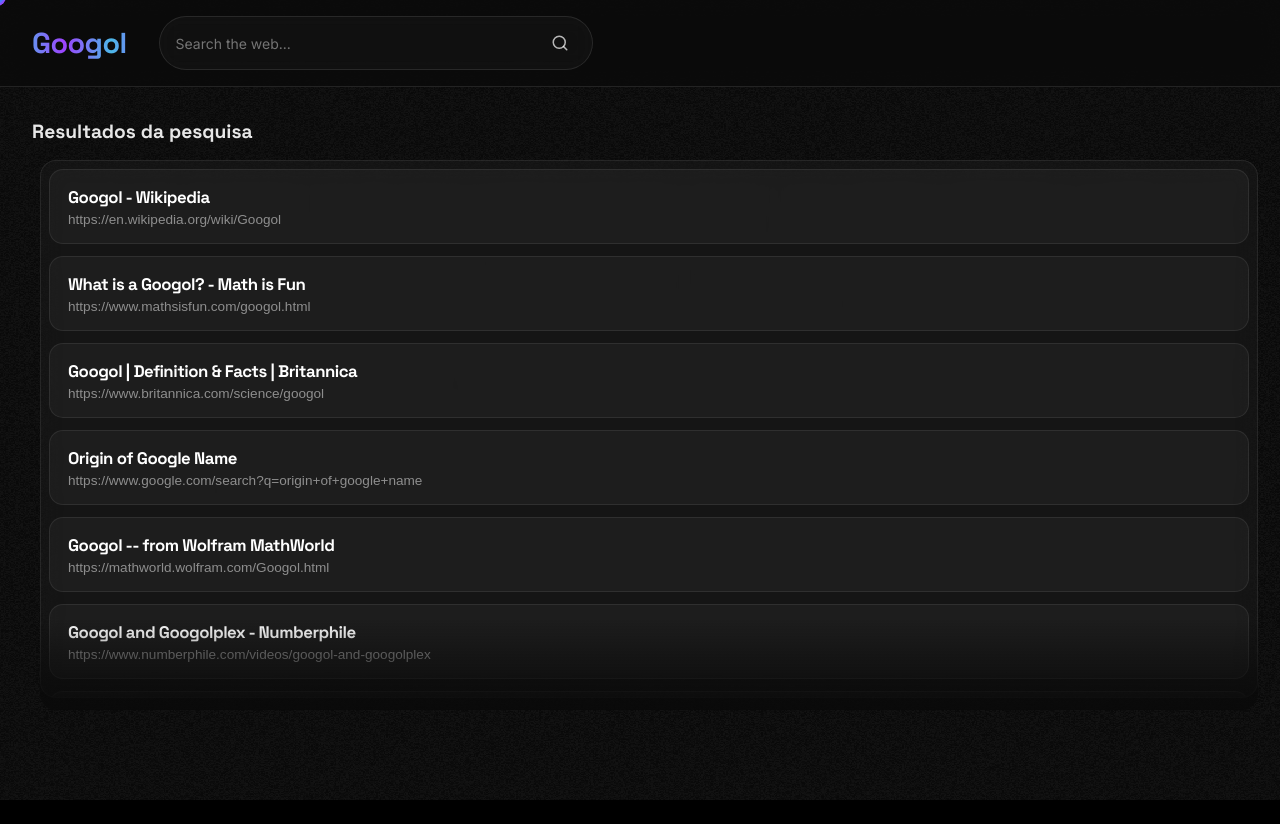
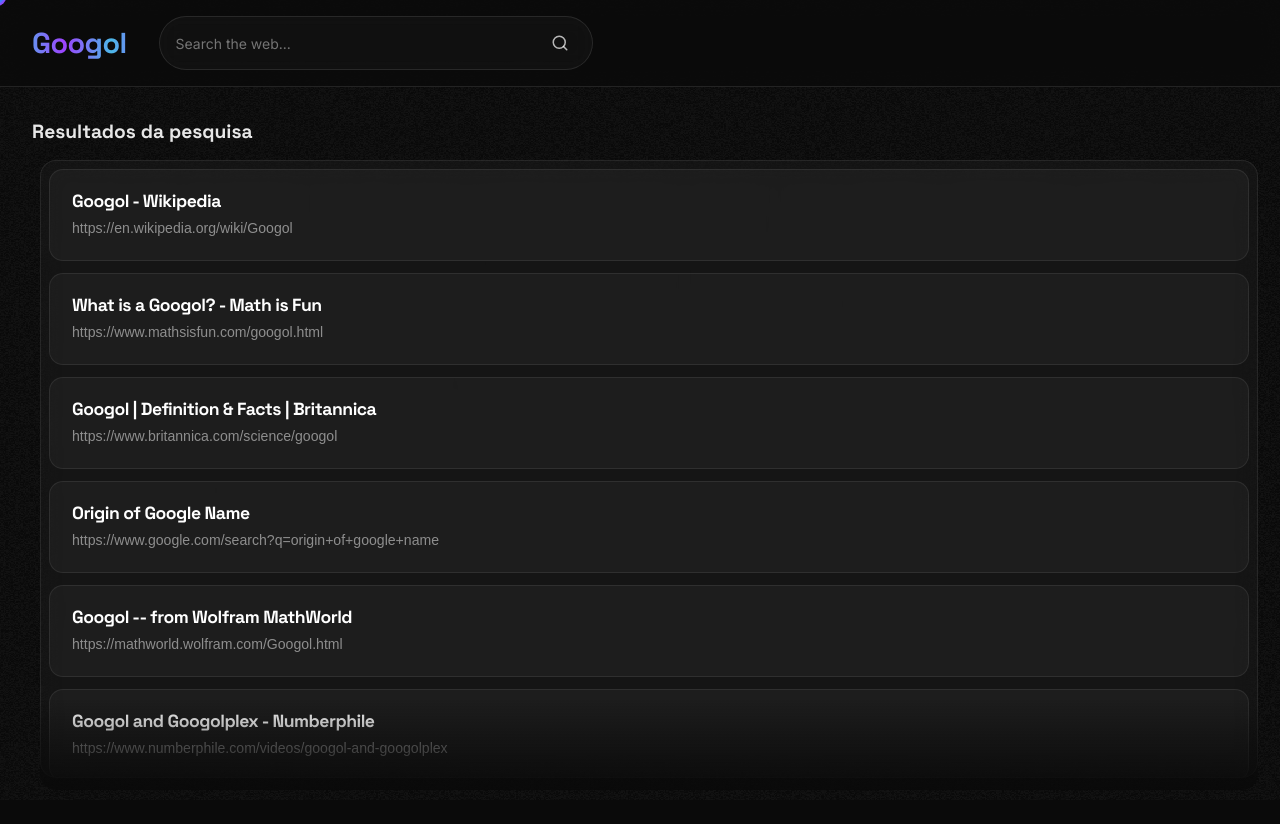
Before and after one commit to HenriqueDiz/SD__Project, a Next.js app in the folder frontend/: page /results in a window 1280 px wide. Before the commit the page ends 800 px from the top, so only its background shows below. Built offline with nearby package versions, Linux system fonts and the light colour scheme.

Commit message:
added Md for help

```diff
--- a/frontend/src/app/page.tsx
+++ b/frontend/src/app/page.tsx
@@ -1,11 +1,14 @@
 'use client';
 
+import { useState } from 'react'
 import Orb from '@/components/Orb/Orb'
 import GradientText from '@/components/GradientText/GradientText'
 import SearchBar from '@/components/SearchBar/SearchBar'
 
 
 export default function Home() {
+  const [isSearchBarHovered, setIsSearchBarHovered] = useState(false);
+
   const handleSearch = (query: string) => {
     console.log('Searching for:', query);
     // Temporarily redirect to /demo on search
@@ -19,7 +22,7 @@
           hoverIntensity={0.5}
           rotateOnHover={true}
           hue={0}
-          forceHoverState={false}
+          forceHoverState={isSearchBarHovered}
         />
       </div>
 
@@ -62,6 +65,7 @@
           placeholder="Search the web..."
           redirectOnSubmit={true}
           redirectPath="/results"
+          onHoverChange={setIsSearchBarHovered}
         />
       </div>
     </main>
--- a/frontend/src/app/results/page.tsx
+++ b/frontend/src/app/results/page.tsx
@@ -57,6 +57,71 @@
     url: 'https://www.scientificamerican.com/article/what-is-a-googol/',
     title: 'What Is a Googol? - Scientific American',
     description: 'A googol is 1 followed by 100 zeros. The term was coined by 9-year-old Milton Sirotta, nephew of mathematician Edward Kasner.',
+  },
+  {
+    url: 'https://www.khanacademy.org/math/algebra/exponents',
+    title: 'Understanding Exponents and Large Numbers - Khan Academy',
+    description: 'Learn about exponents, powers of ten, and how they help us represent extremely large numbers like a googol.',
+    links: [
+      'https://www.khanacademy.org/math/algebra',
+      'https://www.khanacademy.org/math/pre-algebra/exponents-radicals'
+    ]
+  },
+  {
+    url: 'https://www.history.com/topics/inventions/history-of-google',
+    title: 'History of Google - How it Got Its Name',
+    description: 'Explore the history of Google and discover why the company chose a misspelling of googol as its name.',
+    links: [
+      'https://www.history.com/topics/inventions',
+      'https://www.google.com/about/our-story/'
+    ]
+  },
+  {
+    url: 'https://brilliant.org/wiki/large-numbers/',
+    title: 'Large Numbers and Notation - Brilliant Math',
+    description: 'An in-depth look at large numbers including googol, googolplex, and other enormous quantities.',
+    links: [
+      'https://brilliant.org/wiki/scientific-notation/',
+      'https://brilliant.org/courses/mathematics/'
+    ]
+  },
+  {
+    url: 'https://www.amazon.com/books/googol-mathematics',
+    title: 'Books About Googol and Mathematics',
+    description: 'Discover books that explore the concept of googol, large numbers, and fascinating mathematical ideas.',
+    links: [
+      'https://www.amazon.com/Mathematics-Magic-Mystery/dp/0486270882'
+    ]
+  },
+  {
+    url: 'https://www.reddit.com/r/math/comments/googol_discussion',
+    title: 'Discussion: Googol and Its Significance - r/math',
+    description: 'Community discussion about googol, its practical applications, and why mathematicians find it interesting.',
+  },
+  {
+    url: 'https://mathoverflow.net/questions/googol-applications',
+    title: 'Are There Any Real Applications of Googol? - MathOverflow',
+    description: 'Mathematics Q&A discussing whether numbers as large as googol have any practical applications in real-world scenarios.',
+    links: [
+      'https://mathoverflow.net/questions/tagged/large-numbers'
+    ]
+  },
+  {
+    url: 'https://www.wolframalpha.com/input/?i=googol',
+    title: 'Googol Computation - Wolfram Alpha',
+    description: 'Use Wolfram Alpha to explore googol and perform computations with this enormous number.',
+    links: [
+      'https://www.wolframalpha.com/examples/mathematics'
+    ]
+  },
+  {
+    url: 'https://ed.ted.com/lessons/how-big-is-a-googol',
+    title: 'How Big is a Googol? - TED-Ed',
+    description: 'An educational video lesson explaining the magnitude of a googol and comparing it to quantities in the universe.',
+    links: [
+      'https://ed.ted.com/lessons',
+      'https://www.youtube.com/watch?v=example'
+    ]
   },
 ];
 
--- a/frontend/src/components/AnimatedList/AnimatedList.css
+++ b/frontend/src/components/AnimatedList/AnimatedList.css
@@ -2,13 +2,13 @@
 .scroll-list-container {
   position: relative;
   width: 100%;
-  max-height: 520px;
+  max-height: 600px;
 }
 
 /* Lista scrollável */
 .scroll-list {
   width: 100%;
-  max-height: 520px;
+  max-height: 600px;
   overflow-y: auto;
   padding: 8px;
   border-radius: 16px;
@@ -98,13 +98,14 @@
   display: flex;
   flex-direction: column;
   align-items: flex-start;
-  gap: 4px;
+  gap: 6px;
   background: transparent;
   border: none;
   cursor: pointer;
-  padding: 16px 18px;
+  padding: 20px 22px;
   text-align: left;
   transition: background 0.2s ease;
+  min-height: 90px;
 }
 
 .animated-list-item-header:hover {
@@ -114,19 +115,21 @@
 .animated-list-item-texts { flex: 1; }
 
 .animated-list-item-title {
-  margin: 0 0 4px 0;
+  margin: 0 0 6px 0;
   font-family: 'Space Grotesk', 'Inter', sans-serif;
-  font-size: 1.05rem;
+  font-size: 1.1rem;
   letter-spacing: -0.5px;
   color: #ffffff;
   font-weight: 600;
+  line-height: 1.3;
 }
 
 .animated-list-item-url {
   margin: 0;
-  font-size: 0.85rem;
+  font-size: 0.88rem;
   color: rgba(255, 255, 255, 0.5);
   word-break: break-all;
+  line-height: 1.4;
 }
 
 /* Arrow removed */
```
Also changed, not shown: frontend/src/components/Orb/Orb.tsx (+26 -5 lines), frontend/src/components/SearchBar/SearchBar.tsx (+9 -2 lines), 1 other file (tests, documents, lock files or other folders).
